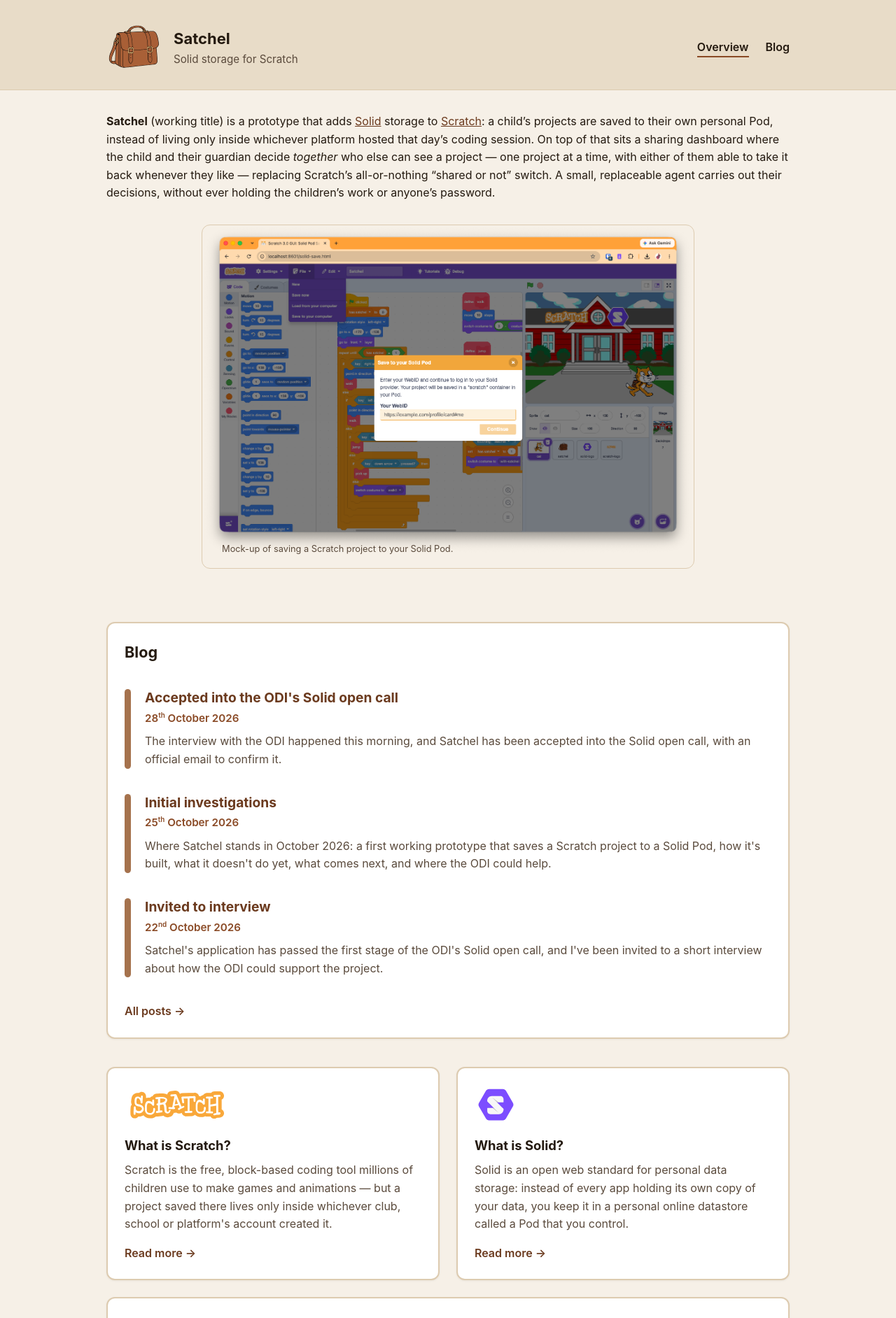
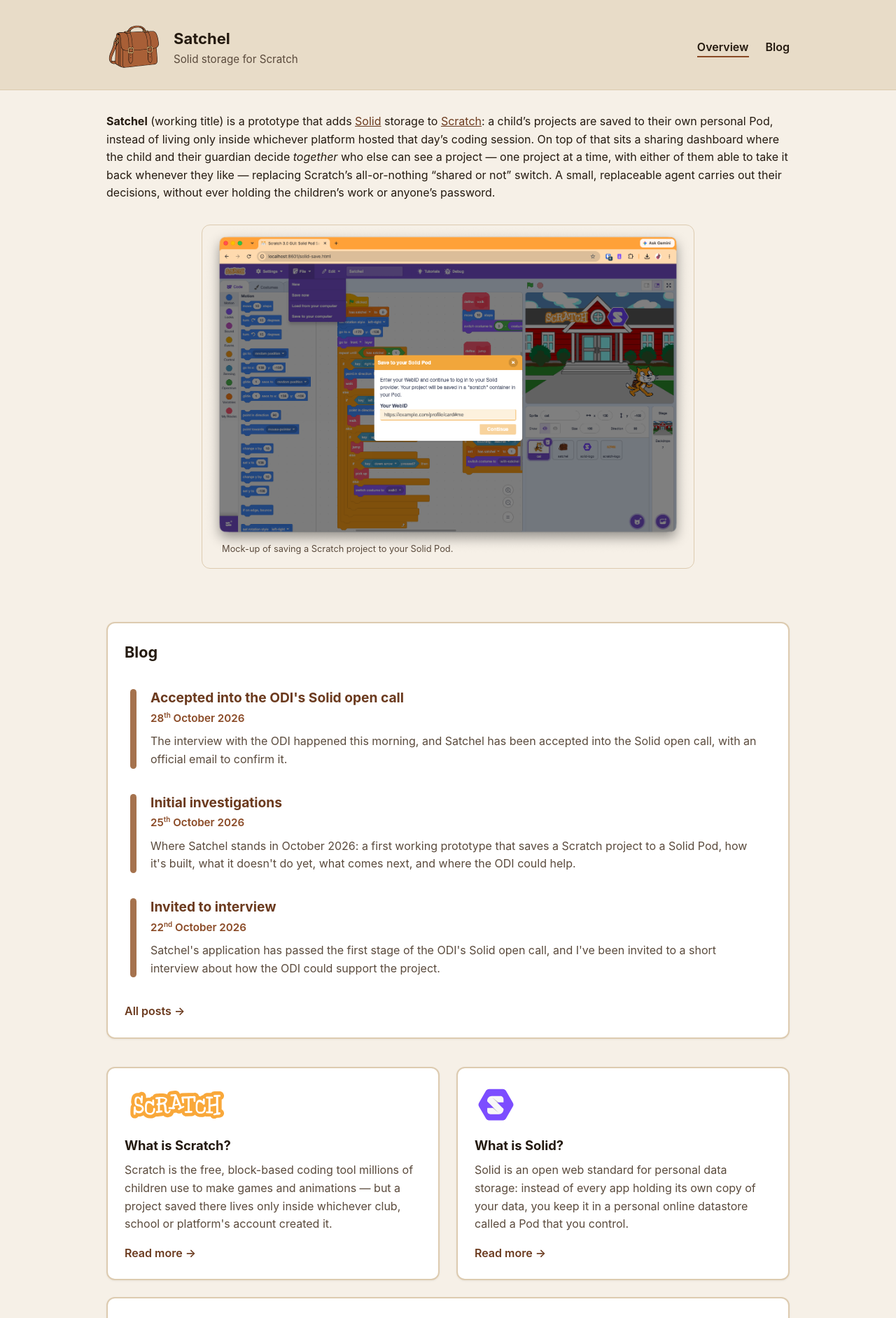
Before and after one commit to viboko/satchel-project, a Jekyll site: the page built from index.md, in a window 1280 px wide. Shown: the top 1884 px of the page at 70% size. Built offline with Jekyll 4.4.1, drawn with Linux system fonts in a browser that asks for light colours.

Commit message:
Inset the home page's post list from the card's sides
Co-Authored-By: Claude Opus 5.5 <noreply@anthropic.com>

```diff
--- a/_sass/custom.scss
+++ b/_sass/custom.scss
@@ -776,10 +776,12 @@ $post-hover-padding: 1rem;
   border-radius: $radius;
   box-shadow: 0 1px 3px rgb(0 0 0 / 6%);
 
+  // Inset from the card's sides, so the highlight doesn't crowd its edges.
+  // The title and the All posts link keep the card's own padding.
   .post-list {
     --post-hover-bg: #{$color-bg};
 
-    margin-bottom: 1.25rem;
+    margin: 0 0.5rem 1.25rem;
   }
 }
 
```
